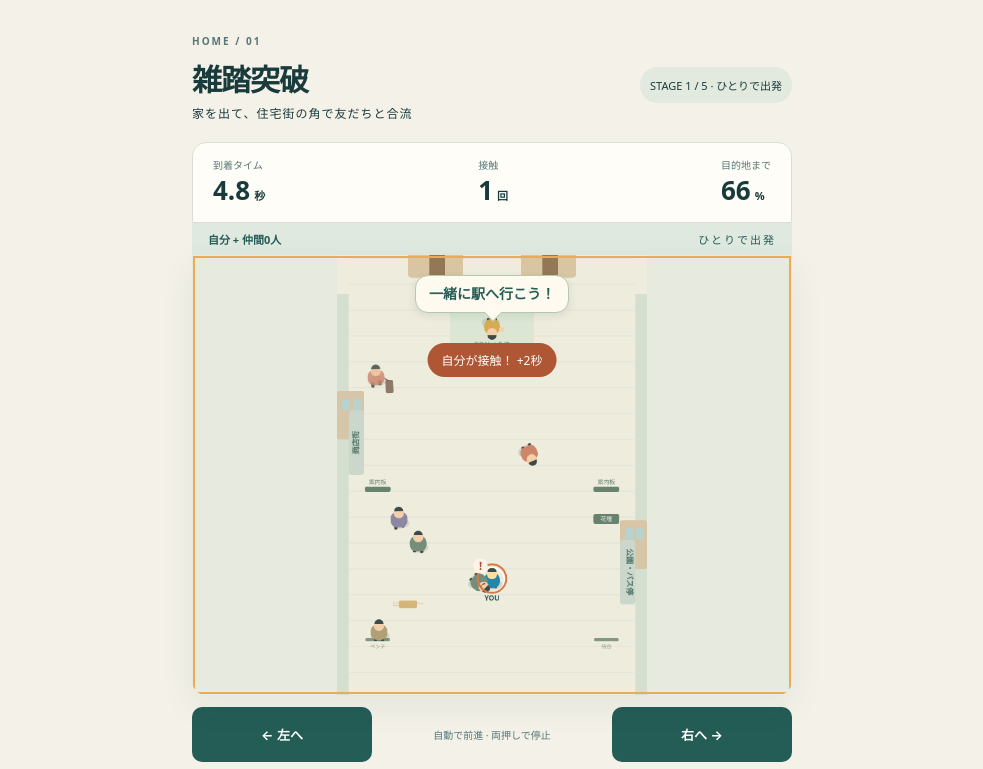
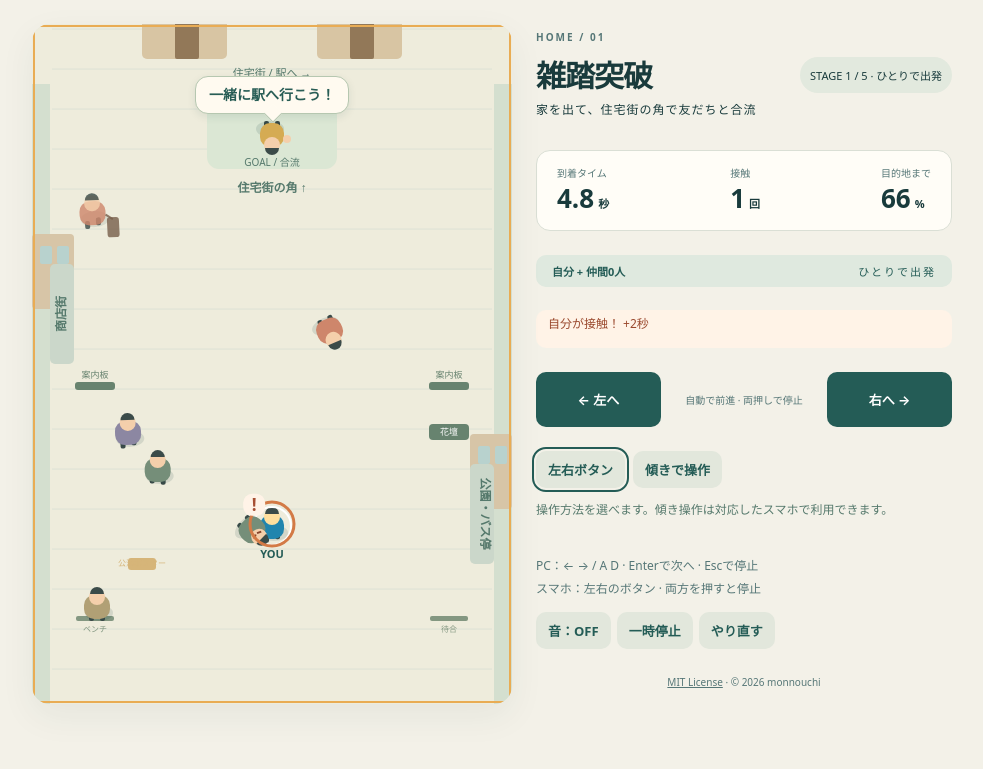
Before and after one commit to monnouchi/crowd-weave, a website with bundled scripts: page index.html in a window 1280 px wide. Both pictures are taken after a click on the button "音なしで開始 →". Shown: the top 769 px of the page, without its empty margins (148-1131 px from the left). Built offline with nearby package versions, Linux system fonts and the light colour scheme.

Commit message:
Fix arrival feedback and keep the playfield readable and unobstructed

```diff
--- a/game.js
+++ b/game.js
@@ -75,8 +75,8 @@ function start(stage = 0) {
   overlay.hidden = true;
   pause.disabled = false;
   last = performance.now();
-  $("#notice").textContent = game.scene.intro;
-  noticeUntil = performance.now() + 3500;
+  $("#notice").textContent = "";
+  noticeUntil = 0;
   canvas.focus({ preventScroll: true });
 }
 function setPaused() {
@@ -747,7 +747,12 @@ function frame(now) {
   );
   $("#left").classList.toggle("held", steering.left);
   $("#right").classList.toggle("held", steering.right);
-  $("#motion").textContent = game.arriving
+  $("#motion").textContent =
+    game.phase === "finished"
+      ? "全員到着 · 次へ進めます"
+      : game.phase === "paused"
+        ? "一時停止 · 時計も停止中"
+        : game.arriving
           ? "合流中 · 仲間の到着を待っています"
           : steering.left && steering.right
             ? game.party.members.length
@@ -797,7 +802,7 @@ function frame(now) {
     $("#next-purpose").hidden = game.stage === 4;
     panel(
       game.stage === 4 ? "全5ステージを踏破！" : game.scene.arrival,
-      `${game.stage === 4 ? "全員がステージ前に到着！ " : `友だち${game.stage + 1}と合流。仲間が${game.stage + 1}人になりました。 `}${game.stage === 4 ? `合計 ${records.reduce((s, r) => s + r.time, 0).toFixed(1)}秒 / 接触 ${records.reduce((s, r) => s + r.hits, 0)}回。最終ステージ：` : ""}${game.scene.arrival} タイム ${game.elapsed.toFixed(1)}秒（接触の加算を含む） / 接触 ${game.hits}回。${game.hits === 0 ? "見事な雑踏突破でした。" : "すきまを読むほど、早く到着できます。"}`,
+      `${game.stage === 4 ? "全員がステージ前に到着！ " : `友だち${game.stage + 1}と合流。仲間が${game.stage + 1}人になりました。 `}${game.stage === 4 ? `合計 ${records.reduce((s, r) => s + r.time, 0).toFixed(1)}秒 / 接触 ${records.reduce((s, r) => s + r.hits, 0)}回。最終ステージ：` : ""}タイム ${game.elapsed.toFixed(1)}秒（接触の加算を含む） / 接触 ${game.hits}回。${game.hits === 0 ? "見事な雑踏突破でした。" : "すきまを読むほど、早く到着できます。"}`,
       game.stage < 4 ? "次のステージへ →" : "最初からもう一度 →",
       `STAGE ${game.stage + 1} COMPLETE`,
     );
--- a/index.html
+++ b/index.html
@@ -78,6 +78,7 @@
         <strong id="party-count">自分 + 仲間0人</strong
         ><span id="party-roster">ひとりで出発</span>
       </div>
+      <div id="notice" role="status" aria-live="polite"></div>
       <div class="stage">
         <canvas
           id="game"
@@ -116,7 +117,6 @@
           </div>
         </div>
         <div id="goal-callout" hidden>こっちだよ！</div>
-        <div id="notice" role="status" aria-live="polite"></div>
       </div>
       <div class="steering">
         <button id="left" aria-label="左へ移動">← 左へ</button
--- a/style.css
+++ b/style.css
@@ -158,20 +158,16 @@ footer > div {
   flex-shrink: 0;
 }
 #notice {
-  position: absolute;
-  top: 20%;
-  left: 50%;
-  transform: translateX(-50%);
-  color: #fff;
-  background: #af5635;
-  border-radius: 20px;
-  padding: 8px 14px;
+  min-height: 28px;
+  padding: 5px 12px;
   font-size: 12px;
-  pointer-events: none;
-  opacity: 0;
+  line-height: 18px;
+  color: #9a482d;
+  background: #fff3e7;
+  visibility: hidden;
 }
 #notice.active {
-  opacity: 1;
+  visibility: visible;
 }
 @media (max-width: 420px) {
   main {
@@ -323,3 +319,62 @@ canvas:focus-visible {
 .party-strip span {
   letter-spacing: 2px;
 }
+
+/* Keep the full-width playfield readable beside controls on larger screens. */
+@media (min-width: 850px) {
+  main {
+    width: min(calc(100% - 48px), 920px);
+    margin: 24px auto;
+    display: grid;
+    grid-template-columns: minmax(380px, 480px) minmax(280px, 1fr);
+    grid-template-rows: repeat(8, min-content);
+    gap: 12px 24px;
+    align-items: start;
+  }
+  main > :not(.stage) {
+    grid-column: 2;
+  }
+  .stage {
+    grid-column: 1;
+    grid-row: 1 / span 8;
+    border-radius: 18px;
+  }
+  canvas {
+    max-height: none;
+    width: 100%;
+  }
+  header {
+    flex-wrap: wrap;
+  }
+  h1 {
+    margin-bottom: 8px;
+  }
+  .stats {
+    border-radius: 14px;
+  }
+  .party-strip {
+    border-radius: 10px;
+  }
+  #notice {
+    border-radius: 10px;
+    min-height: 38px;
+  }
+  .steering {
+    margin: 0;
+  }
+  .input-modes {
+    margin-top: 0;
+  }
+  footer {
+    flex-direction: column;
+    align-items: flex-start;
+    gap: 4px;
+  }
+  footer p {
+    font-size: 12px;
+    margin: 0 0 8px;
+  }
+  .license {
+    margin: 0;
+  }
+}
```
Also changed, not shown: README.md. Lines whose indentation alone changed are shown as unchanged.
